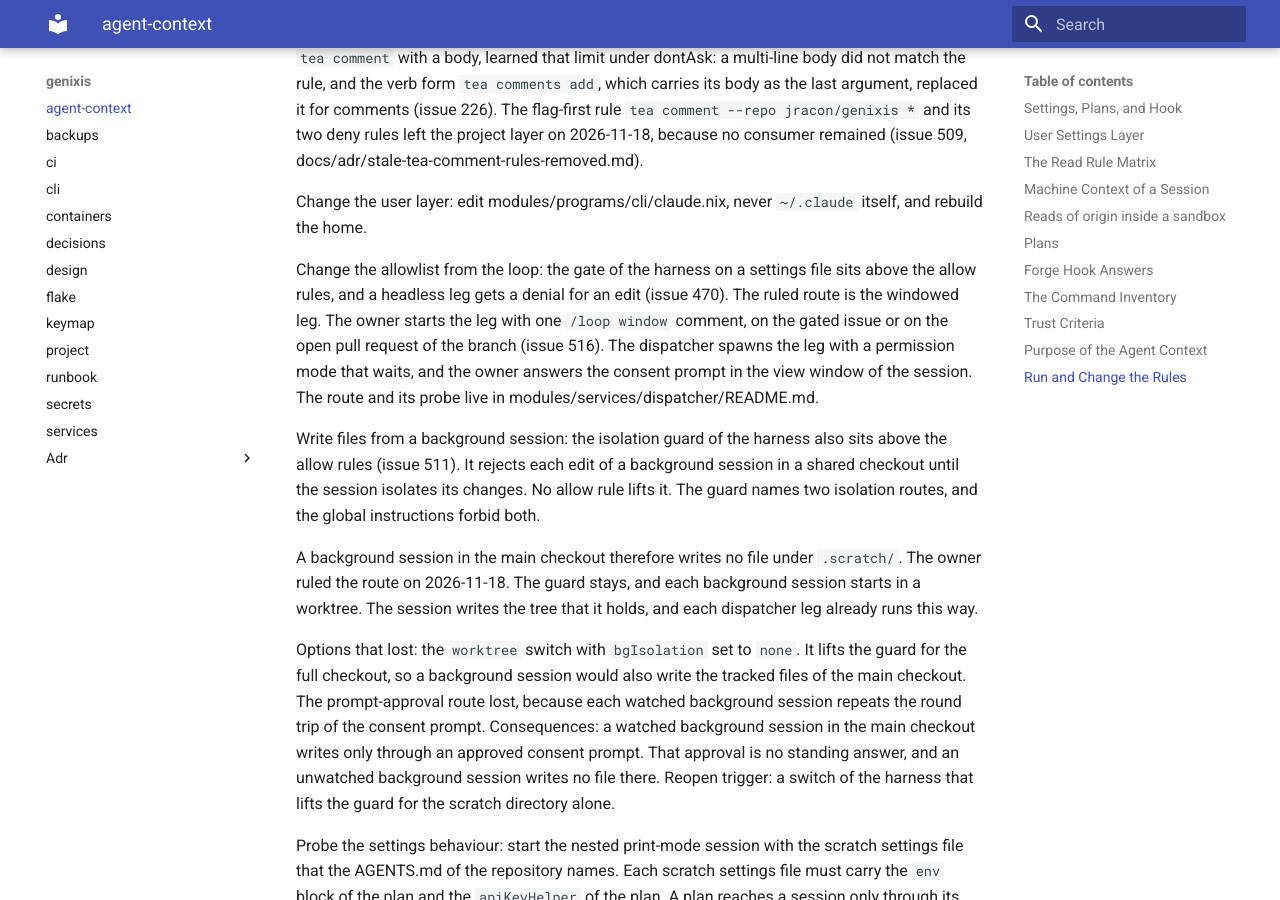
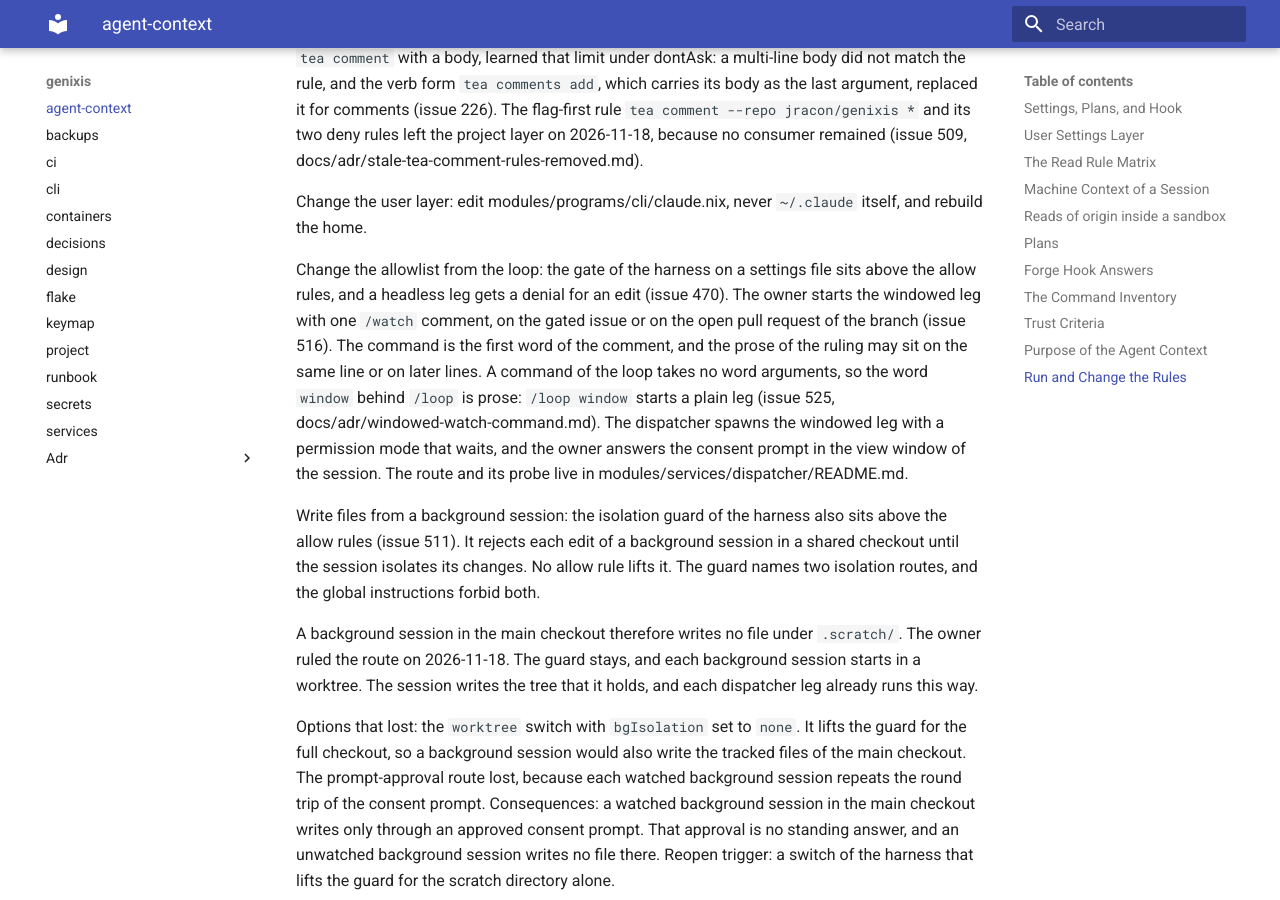
Before and after one commit to Jracon/genixis, an MkDocs documentation site: the page built from docs/agent-context.md, in a window 1280 px wide and 900 px high, scrolled down 14010 px. Built offline with MkDocs 1.6.1 and Material for MkDocs 9.7.7, drawn with Linux system fonts in a browser that asks for light colours.

Commit message:
docs(agent-context): name /watch as the watched start
The paragraph on allowlist changes from the loop still taught the form
/loop window, which the split of issue 525 retired on 2026-11-19: the
watched start is the command /watch, the word window is gone, and
/loop window starts a plain leg. The stale form misdirected the owner
round trip of pull request 628, comments 7264 and 7265 (issue 629).
The paragraph now names /watch as the start of the windowed leg, states
the first-word grammar of the command, and states that /loop window
starts a plain leg, with the ruling record and the dispatcher parser,
which already implement the ruling.

Co-Authored-By: Claude Code <noreply@anthropic.com>

```diff
--- a/docs/agent-context.md
+++ b/docs/agent-context.md
@@ -228,7 +228,7 @@ Change the rules of a repository: edit `.claude/settings.json` of that repositor
 
 Change the user layer: edit modules/programs/cli/claude.nix, never `~/.claude` itself, and rebuild the home.
 
-Change the allowlist from the loop: the gate of the harness on a settings file sits above the allow rules, and a headless leg gets a denial for an edit (issue 470). The ruled route is the windowed leg. The owner starts the leg with one `/loop window` comment, on the gated issue or on the open pull request of the branch (issue 516). The dispatcher spawns the leg with a permission mode that waits, and the owner answers the consent prompt in the view window of the session. The route and its probe live in modules/services/dispatcher/README.md.
+Change the allowlist from the loop: the gate of the harness on a settings file sits above the allow rules, and a headless leg gets a denial for an edit (issue 470). The owner starts the windowed leg with one `/watch` comment, on the gated issue or on the open pull request of the branch (issue 516). The command is the first word of the comment, and the prose of the ruling may sit on the same line or on later lines. A command of the loop takes no word arguments, so the word `window` behind `/loop` is prose: `/loop window` starts a plain leg (issue 525, docs/adr/windowed-watch-command.md). The dispatcher spawns the windowed leg with a permission mode that waits, and the owner answers the consent prompt in the view window of the session. The route and its probe live in modules/services/dispatcher/README.md.
 
 Write files from a background session: the isolation guard of the harness also sits above the allow rules (issue 511). It rejects each edit of a background session in a shared checkout until the session isolates its changes. No allow rule lifts it. The guard names two isolation routes, and the global instructions forbid both.
 
```
